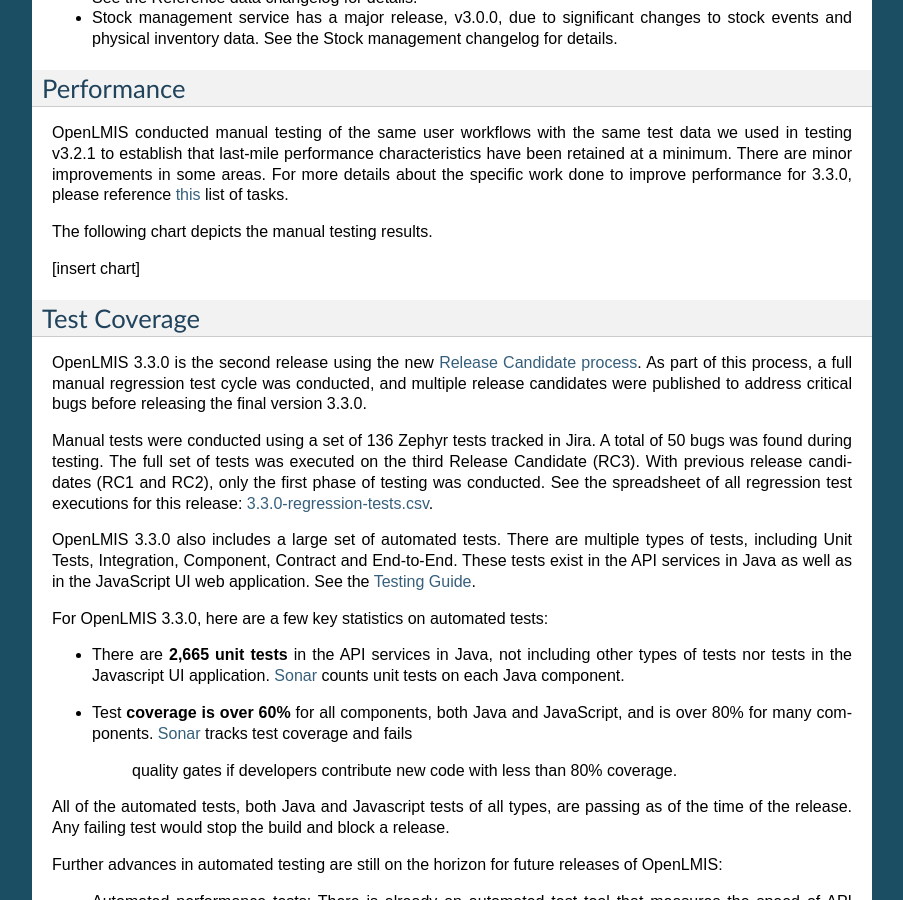
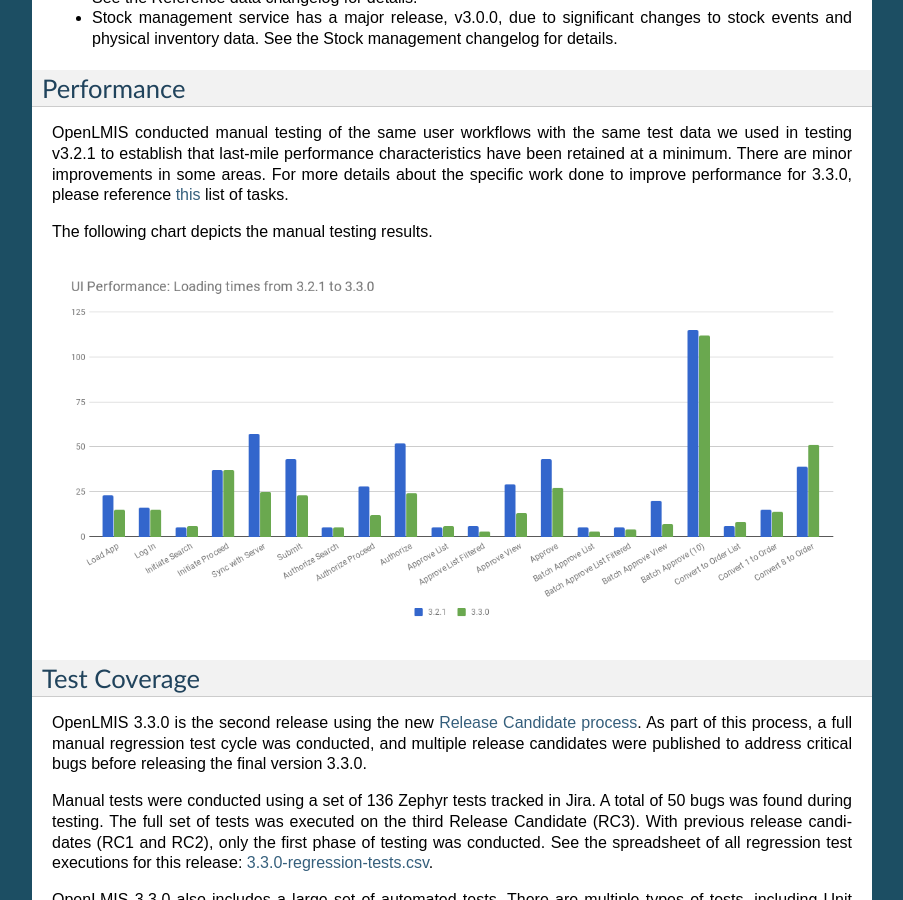
Before and after one commit to OpenLMIS/openlmis-ref-distro, a Sphinx documentation site: the page built from docs/source/releases/openlmis-ref-distro-v3.3.0.rst, in a window 1280 px wide and 900 px high, scrolled down 2707 px. Shown: the whole window, without its empty margins (198-1101 px from the left). Built offline with Sphinx 7.4.7, drawn with Linux system fonts in a browser that asks for light colours; pages that are not in the unit, such as notebooks, are missing from menus.

Commit message:
OLMIS-4223: added chart

```diff
--- a/docs/source/releases/openlmis-ref-distro-v3.3.0.rst
+++ b/docs/source/releases/openlmis-ref-distro-v3.3.0.rst
@@ -126,7 +126,8 @@
 
 The following chart depicts the manual testing results.
 
-[insert chart]
+.. image:: UI-Performance-3.3.0.png
+    :alt: UI Performance Load Times for 3.2.1 and 3.3.0
 
 Test Coverage
 =============
```
